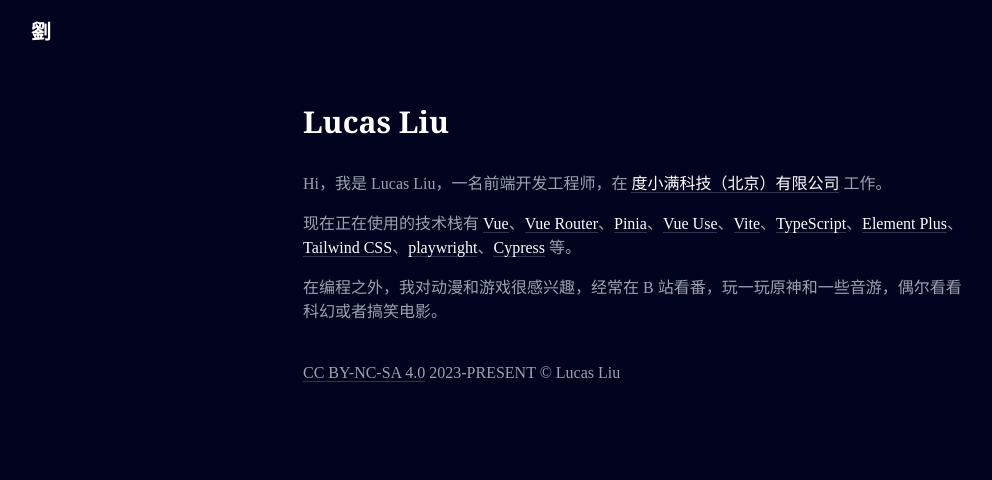
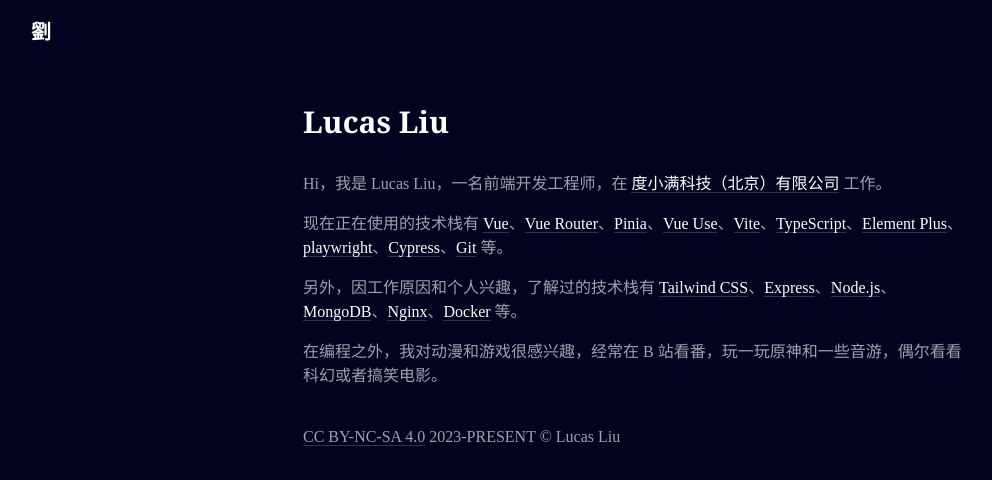
Before and after one commit to liuhq8796/liuhq8796.github.io, a Vue app: page / in a window 1280 px wide. Shown: the top 480 px of the page, without its empty margins (1-993 px from the left). Built offline with nearby package versions, Linux system fonts and the light colour scheme.

Commit message:
feat: update HomeView.vue

```diff
--- a/src/views/HomeView.vue
+++ b/src/views/HomeView.vue
@@ -1,45 +1,74 @@
 <script setup lang="ts">
+// 精通技术栈
 const technologyStack = [
   {
     name: 'Vue',
-    href: 'https://vuejs.org/'
+    href: 'https://vuejs.org/',
   },
   {
     name: 'Vue Router',
-    href: 'https://router.vuejs.org/'
+    href: 'https://router.vuejs.org/',
   },
   {
     name: 'Pinia',
-    href: 'https://pinia.vuejs.org/'
+    href: 'https://pinia.vuejs.org/',
   },
   {
     name: 'Vue Use',
-    href: 'https://vueuse.org/'
+    href: 'https://vueuse.org/',
   },
   {
     name: 'Vite',
-    href: 'https://vitejs.dev/'
+    href: 'https://vitejs.dev/',
   },
   {
     name: 'TypeScript',
-    href: 'https://www.typescriptlang.org/'
+    href: 'https://www.typescriptlang.org/',
   },
   {
     name: 'Element Plus',
-    href: 'https://element-plus.org/'
-  },
-  {
-    name: 'Tailwind CSS',
-    href: 'https://tailwindcss.com/'
+    href: 'https://element-plus.org/',
   },
   {
     name: 'playwright',
-    href: 'https://playwright.dev/'
+    href: 'https://playwright.dev/',
   },
   {
     name: 'Cypress',
-    href: 'https://www.cypress.io/'
-  }
+    href: 'https://www.cypress.io/',
+  },
+  {
+    name: 'Git',
+    href: 'https://git-scm.com/',
+  },
+]
+
+// 了解技术栈
+const technologyStack2 = [
+  {
+    name: 'Tailwind CSS',
+    href: 'https://tailwindcss.com/',
+  },
+  {
+    name: 'Express',
+    href: 'https://expressjs.com/',
+  },
+  {
+    name: 'Node.js',
+    href: 'https://nodejs.org/',
+  },
+  {
+    name: 'MongoDB',
+    href: 'https://www.mongodb.com/',
+  },
+  {
+    name: 'Nginx',
+    href: 'https://www.nginx.com/',
+  },
+  {
+    name: 'Docker',
+    href: 'https://www.docker.com/',
+  },
 ]
 </script>
 
@@ -62,6 +91,14 @@ const technologyStack = [
         等。
       </p>
       <p class="my-4 first:mt-0 text-gray-400 text-base">
+        另外，因工作原因和个人兴趣，了解过的技术栈有
+        <template v-for="(technology, index) of technologyStack2" :key="index">
+          <BaseLink :href="technology.href">{{ technology.name }}</BaseLink
+          ><span v-if="index + 1 < technologyStack2.length">、</span>
+        </template>
+        等。
+      </p>
+      <p class="my-4 first:mt-0 text-gray-400 text-base">
         在编程之外，我对动漫和游戏很感兴趣，经常在 B
         站看番，玩一玩原神和一些音游，偶尔看看科幻或者搞笑电影。
       </p>
```
